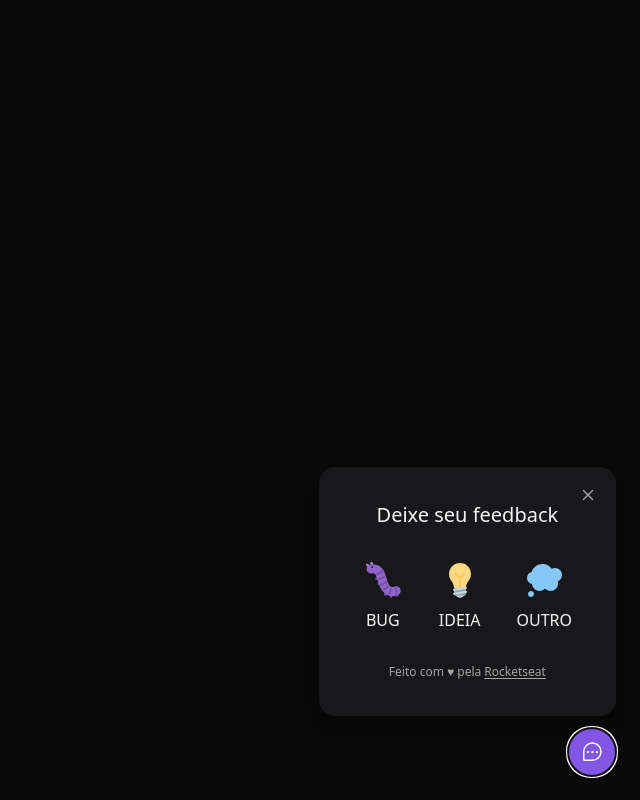
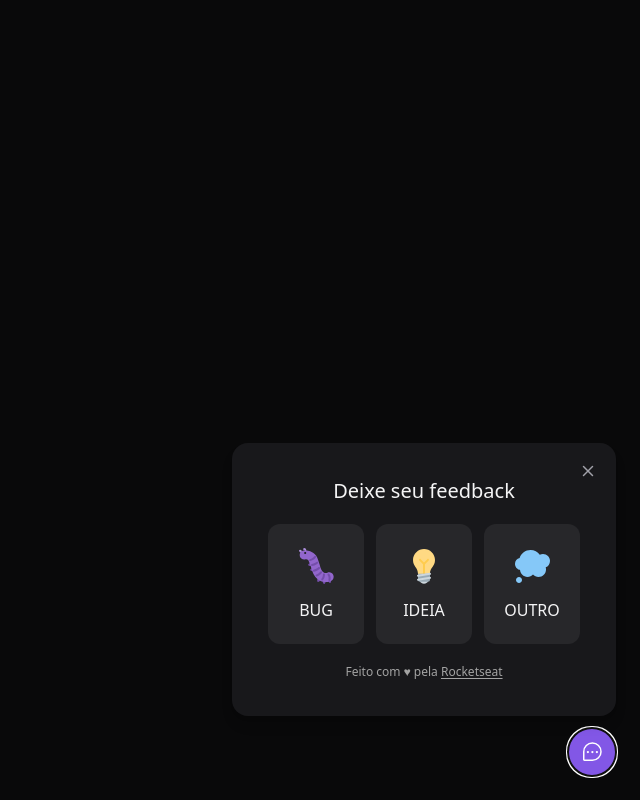
Before and after one commit to LucasRochaFernandes/NLW_return_2022, a React (Vite) app: page / in a window 1280 px wide. Both pictures are taken after a click on the button "FeedBack". Shown: the whole page, without its empty margins (640-1280 px from the left). Built offline with nearby package versions, Linux system fonts and the light colour scheme.

Commit message:
buttons feedback

```diff
--- a/src/components/WidgetForm.tsx
+++ b/src/components/WidgetForm.tsx
@@ -31,15 +31,15 @@ const feedBackTypes = {
 export function WidgetForm() {
   return (
     <div className="bg-zinc-900 p-9 relative rounded-2xl flex flex-col items-center shadow-lg w-[calc(100vw-2rem)] md:w-auto">
-      <header>
+      <header className="-mb-2">
         <span className="text-xl leading-6">Deixe seu feedback</span>
         <CloseButton />
       </header>
 
-      <div className="flex py-8 gap-5 w-full">
+      <div className="flex py-7 gap-3 w-full">
         {Object.entries(feedBackTypes).map(([key, value]) => {
           return (
-            <button className="flex flex-col items-center px-2 gap-2 hover:bg-slate-700 transition-all">
+            <button className="bg-zinc-800 rounded-xl flex flex-1 w-24 flex-col items-center px-2 py-5 gap-3 hover:border-slate-400 transition-all border-2 border-transparent focus:border-slate-400" key={key}>
               <img src={value.image.source} alt={value.image.alt} />
               <span>{key}</span>
             </button>
@@ -47,7 +47,7 @@ export function WidgetForm() {
         })}
       </div>
 
-      <footer className="text-xs text-neutral-400">
+      <footer className="text-xs text-neutral-400 -mt-2">
         Feito com ♥ pela{" "}
         <a
           className="underline underline-offset-2"
```
